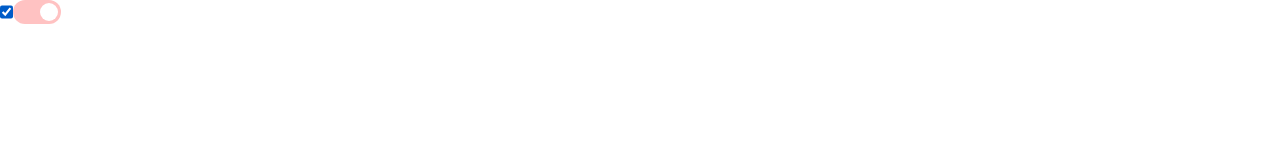
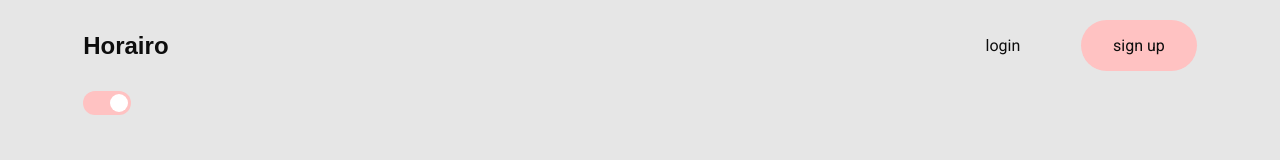
Before and after one commit to Marcel-Kamdem/event-app, a plain HTML site: page index.html in a window 1280 px wide. Drawn offline with Linux system fonts and the light colour scheme; a web font is replaced by a local one.

Commit message:
ajout de la nav bar

```diff
--- a/index.html
+++ b/index.html
@@ -7,12 +7,19 @@
     <link rel="stylesheet" href="/styles/main.css">
     <script src="/styles/script.js" defer></script>
     <title>Horairo - Gerer vos évènements en toutes sereinité</title>
+    <!-- font : roboto, REM -->
+     <link rel="preconnect" href="https://fonts.googleapis.com">
+    <link rel="preconnect" href="https://fonts.gstatic.com" crossorigin>
+    <link href="https://fonts.googleapis.com/css2?family=REM:wght@300;400;500;600;700&family=Roboto:wght@300;400;500;700&display=swap" rel="stylesheet">
+
 </head>
 
 <body class="light">
-    <div class="toggle-btn">
-        <input type="checkbox" id="check" checked>
-        <label for="check" class="btn"></label>
+    <div class="container">
+        <header class="header">
+        <t-nav></t-nav>
+        </header>
+        <tog-buttun></tog-buttun>
     </div>
 </body>
 
--- a/styles/main.css
+++ b/styles/main.css
@@ -3,6 +3,11 @@
     margin: 0;
     padding: 0;
     box-sizing: border-box;
+}
+
+a{
+    text-decoration: none;
+    color: inherit;
 }
 
 /* Variable */
@@ -16,7 +21,9 @@
     --white: hsl(0, 0%, 100%);
 
     /* fonts */
-    --ff: "Roboto", "sans-serif";
+    --ff: 'Roboto', sans-serif;
+    --ff-logo: 'REM', sans-serif;
+    --logo: bold 1.5rem/1em var(--ff-logo);
     --h1: bold 1.5rem/1em var(--ff);
     --h2: bold 1.25rem/1em var(--ff);
     --p: .75rem/1em var(--ff);
@@ -27,6 +34,11 @@
     --btn-height: 1.5rem;
     --btn-width: 3rem;
     --btn-inner-margin: 3px;
+    --btn-padding-inline: 2rem;
+    --btn-padding-updown: 1rem;
+    --max-screen-width: 1152px;
+    --link-space: 1.25rem;
+    --nav-margin: 20px;
 
     /* radius */
     --btn-radius: 200px;
@@ -44,9 +56,60 @@ body.dark {
     --text-muted: hsl(0, 0%, 70%);
 }
 
+.container{
+    max-width: var(--max-screen-width);
+    padding-inline: 1.2rem;
+    margin-inline: auto;
+}
+
+body{
+    background-color: var(--bg-dark);
+    font-family: var(--ff);
+}
+/* navbar */
+.nav-bar{
+    display: flex;
+    justify-content: space-between;
+    align-items: center;
+    color: var(--text);
+    margin: var(--nav-margin) 0;
+}
+
+.nav-bar .logo{
+    font: var(--logo);
+}
+
+.nav-link{
+    display: flex;
+    gap: var(--link-space)
+}
+
+.nav-link .bouton{
+    padding: var(--btn-padding-updown) var(--btn-padding-inline);
+    border-radius: var(--btn-radius);
+}
+.signUp .bouton{
+    background: var(--primary);
+    transition: var(--btn-transition);
+}
+
+.signUp .bouton:hover{
+    opacity: .8;
+}
+
+.login .bouton{
+    padding-inline: calc(var(--btn-padding-inline) + .55rem);
+    transition: var(--btn-transition);
+}
+
+.login .bouton:hover{
+    background: var(--bg-light);
+}
+
 .toggle-btn {
     display: flex;
 }
+
 
 .btn {
     background-color: var(--primary);
@@ -72,3 +135,7 @@ body.dark {
 input#check:checked+.btn::before {
     transform: translateX(calc(var(--btn-width) - var(--btn-inner-space)));
 }
+
+input#check{
+    display: none;
+}
--- a/styles/script.js
+++ b/styles/script.js
@@ -1,3 +1,22 @@
+//Components definitions
+
+//Toggle button
+/*
+* Bouton de switch entre le mode sombre et le mode claire
+**/
+class TOGButtun extends HTMLElement{
+    connectedCallback(){
+        this.innerHTML = `
+        <div class="toggle-btn">
+            <input type="checkbox" id="check" checked>
+            <label for="check" class="btn"></label>
+        </div>
+        `
+    }
+}
+customElements.define("tog-buttun", TOGButtun);
+
+//Fonctionnalite du toggle buttun
 let toggle_btn = document.getElementById("check");
 let body = document.querySelector("body");
 
@@ -10,3 +29,23 @@ toggle_btn.addEventListener("click", () => {
          body.classList.add("dark");
     }
 });
+
+//Component Nav-bar
+class TNav extends HTMLElement{
+    connectedCallback(){
+        this.innerHTML = `
+        <nav class="nav-bar">
+            <div class="logo"><a href="#">Horairo</a></div>
+            <div class="nav-link">
+                <a href="#" class="login">
+                    <div class="bouton">login</div>
+                </a>
+                <a href="#" class="signUp">
+                    <div class="bouton">sign up</div>
+                </a>
+            </div>
+        </nav>
+        `
+    }
+}
+customElements.define("t-nav", TNav)
```
